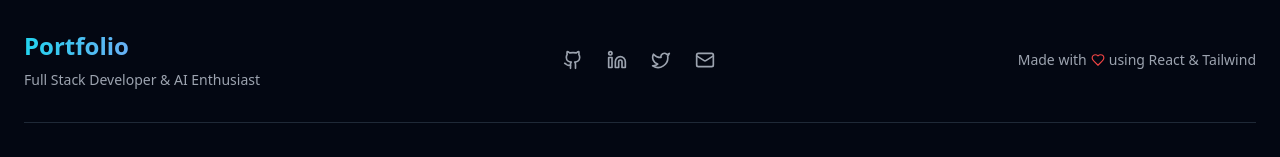
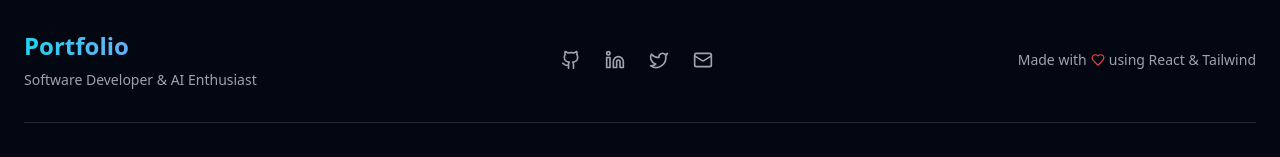
Before and after one commit to Chayan-03/Portfolio-website, a React (Vite) app: page / in a window 1280 px wide. Shown: the part 5636-5793 px from the top of the page. Built offline with nearby package versions, Linux system fonts and the light colour scheme.

Commit message:
Update email and title in Footer component

```diff
--- a/src/components/Footer.tsx
+++ b/src/components/Footer.tsx
@@ -11,7 +11,7 @@ export const Footer: React.FC = () => {
               Portfolio
             </div>
             <p className="text-gray-400 text-sm">
-              Full Stack Developer & AI Enthusiast
+              Software Developer & AI Enthusiast
             </p>
           </div>
 
@@ -41,7 +41,7 @@ export const Footer: React.FC = () => {
               <Twitter size={20} />
             </a>
             <a
-              href="mailto:chayankhetan36@gmail.com"
+              href="mailto:chayankhetan1@gmail.com"
               className="text-gray-400 hover:text-cyan-400 transition-colors duration-300"
             >
               <Mail size={20} />
```
